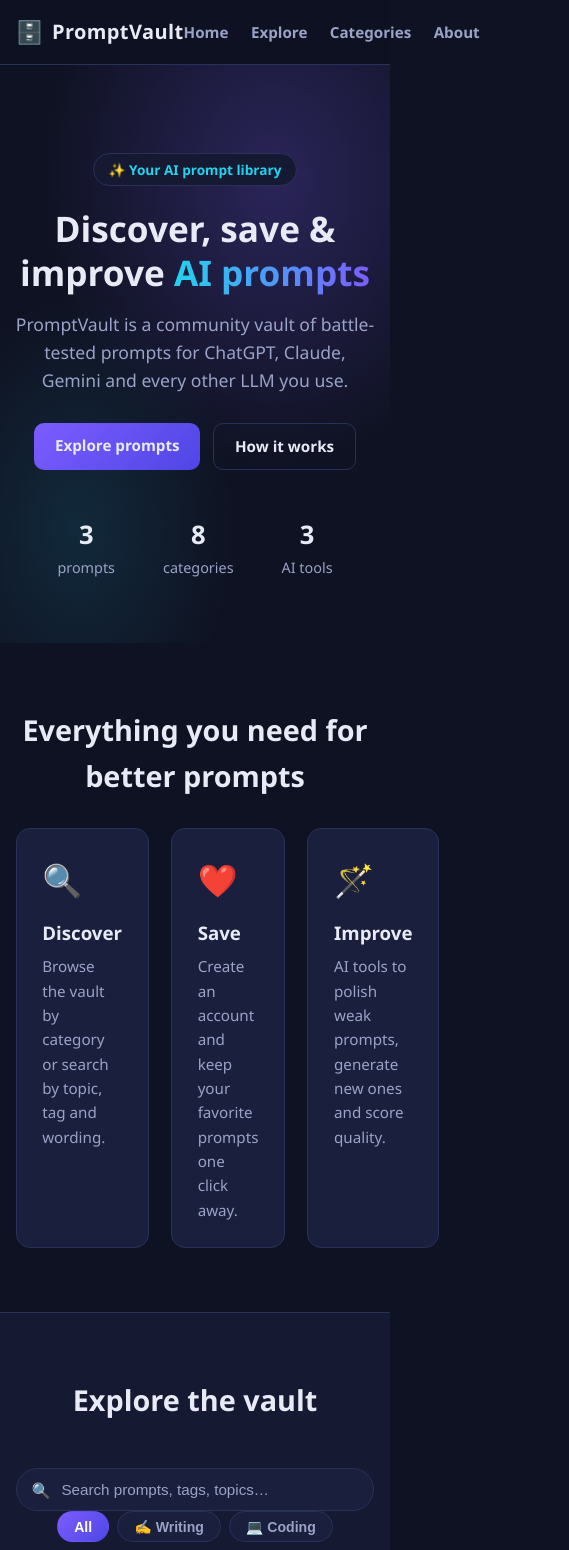
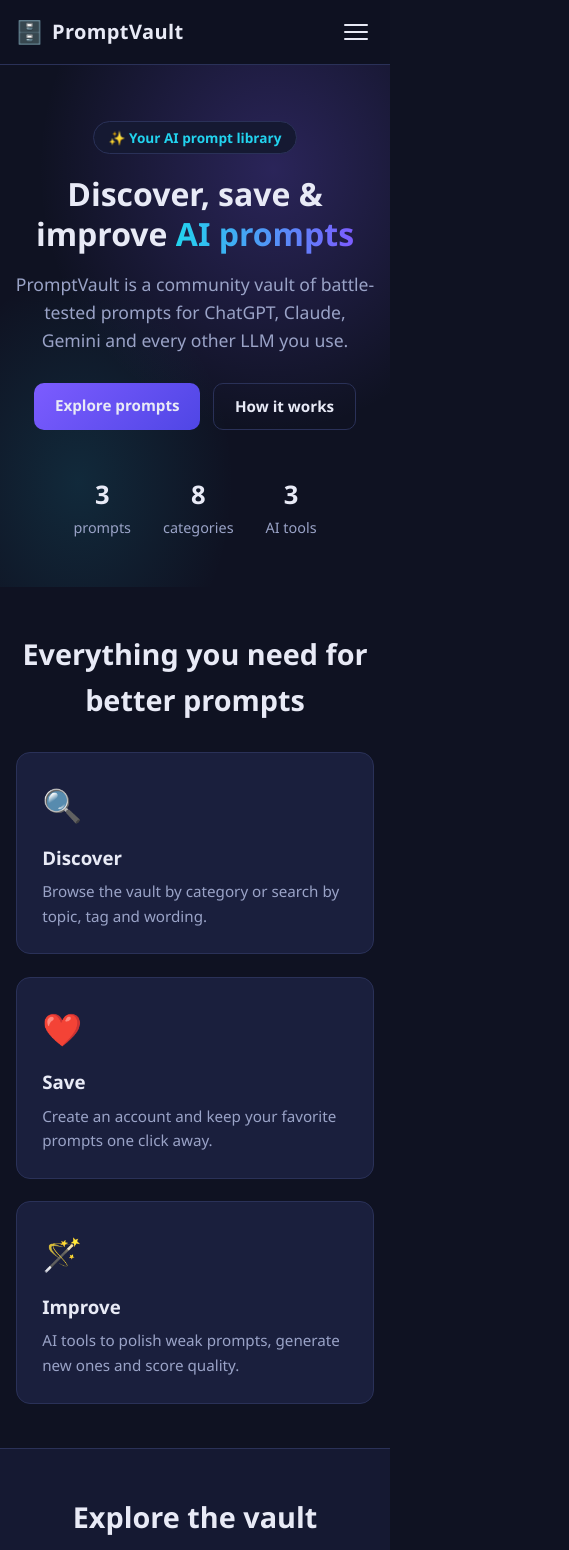
Before and after one commit to abhishekbhati806/Promptvault, a React (Vite) app in the folder client/: page / in a window 390 px wide. Shown: the top 1550 px of the page, 569 px wide, since content can reach past the window. Built offline with nearby package versions, Linux system fonts and the light colour scheme.

Commit message:
feat: improve responsive layout with mobile menu - day 9

```diff
--- a/client/src/components/Navbar.jsx
+++ b/client/src/components/Navbar.jsx
@@ -1,3 +1,4 @@
+import { useState } from 'react';
 import { Link } from 'react-router-dom';
 
 const links = [
@@ -8,16 +9,31 @@
 ];
 
 export default function Navbar() {
+  const [open, setOpen] = useState(false);
+
   return (
     <header className="navbar">
       <div className="container navbar-inner">
-        <Link to="/" className="brand">
+        <Link to="/" className="brand" onClick={() => setOpen(false)}>
           <span className="brand-icon">🗄️</span>
           PromptVault
         </Link>
-        <nav className="nav-links">
+
+        <button
+          type="button"
+          className={`nav-toggle ${open ? 'open' : ''}`}
+          onClick={() => setOpen((v) => !v)}
+          aria-label="Toggle navigation menu"
+          aria-expanded={open}
+        >
+          <span />
+          <span />
+          <span />
+        </button>
+
+        <nav className={`nav-links ${open ? 'open' : ''}`}>
           {links.map((l) => (
-            <Link key={l.label} to={l.to} className="nav-link">
+            <Link key={l.label} to={l.to} className="nav-link" onClick={() => setOpen(false)}>
               {l.label}
             </Link>
           ))}
--- a/client/src/index.css
+++ b/client/src/index.css
@@ -664,3 +664,111 @@
   font-weight: 700;
   color: var(--accent);
 }
+
+/* ============================================================
+   Responsive layout (Day 9)
+   ============================================================ */
+.nav-toggle {
+  display: none;
+  flex-direction: column;
+  gap: 5px;
+  background: none;
+  border: none;
+  cursor: pointer;
+  padding: 6px;
+}
+
+.nav-toggle span {
+  width: 24px;
+  height: 2px;
+  background: var(--text);
+  border-radius: 2px;
+  transition: transform 0.2s ease, opacity 0.2s ease;
+}
+
+.nav-toggle.open span:nth-child(1) {
+  transform: translateY(7px) rotate(45deg);
+}
+
+.nav-toggle.open span:nth-child(2) {
+  opacity: 0;
+}
+
+.nav-toggle.open span:nth-child(3) {
+  transform: translateY(-7px) rotate(-45deg);
+}
+
+@media (max-width: 900px) {
+  .features,
+  .steps,
+  .prompt-grid {
+    grid-template-columns: repeat(2, 1fr);
+  }
+
+  .cat-grid {
+    grid-template-columns: repeat(2, 1fr);
+  }
+
+  .hero h1 {
+    font-size: 2rem;
+  }
+
+  .hero-stats {
+    gap: 2rem;
+  }
+}
+
+@media (max-width: 640px) {
+  .nav-toggle {
+    display: flex;
+  }
+
+  .nav-links {
+    position: absolute;
+    top: 64px;
+    left: 0;
+    right: 0;
+    flex-direction: column;
+    align-items: stretch;
+    gap: 0;
+    background: var(--bg-alt);
+    border-bottom: 1px solid var(--border);
+    padding: 0.5rem 0;
+    display: none;
+  }
+
+  .nav-links.open {
+    display: flex;
+  }
+
+  .nav-link {
+    padding: 0.8rem 1.5rem;
+  }
+
+  .features,
+  .steps,
+  .prompt-grid,
+  .cat-grid {
+    grid-template-columns: 1fr;
+  }
+
+  .details-head {
+    flex-direction: column;
+  }
+
+  .details-title {
+    font-size: 1.7rem;
+  }
+
+  .hero {
+    padding: 3.5rem 0 3rem;
+  }
+
+  .section {
+    padding: 2.8rem 0;
+  }
+
+  .footer-inner {
+    gap: 1.5rem;
+  }
+}
```
